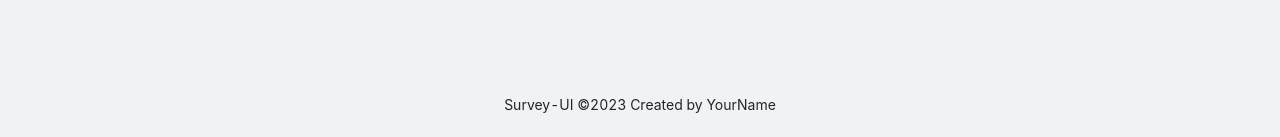
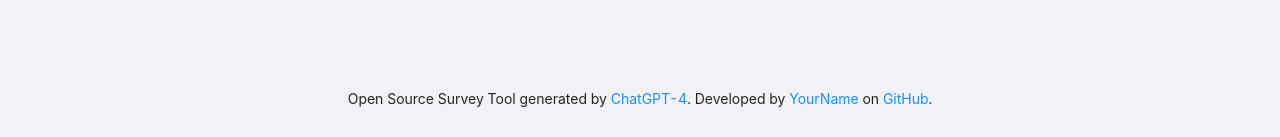
Before and after one commit to lancerzhang/survey-ui, a React (Create React App) app: page /participant/replies in a window 1280 px wide. Shown: the part 660-797 px from the top of the page. Built offline with nearby package versions, Linux system fonts and the light colour scheme; no server answers.

Commit message:
updated footer

```diff
--- /dev/null
+++ b/src/components/Footer.jsx
@@ -0,0 +1,25 @@
+import React from "react";
+
+const Footer = () => {
+    return (
+        <footer style={{ textAlign: "center", padding: "1rem", backgroundColor: "#f0f2f5" }}>
+            <p>
+                Open Source Survey Tool generated by{" "}
+                <a href="https://openai.com/product/gpt-4" target="_blank" rel="noopener noreferrer">
+                    ChatGPT-4
+                </a>
+                . Developed by{" "}
+                <a href="https://github.com/lancerzhang/survey-ui" target="_blank" rel="noopener noreferrer">
+                    YourName
+                </a>{" "}
+                on{" "}
+                <a href="https://github.com/lancerzhang/survey-ui" target="_blank" rel="noopener noreferrer">
+                    GitHub
+                </a>
+                .
+            </p>
+        </footer>
+    );
+};
+
+export default Footer;
--- a/src/components/LayoutWrapper.jsx
+++ b/src/components/LayoutWrapper.jsx
@@ -1,11 +1,12 @@
+import { MenuOutlined, UserOutlined } from '@ant-design/icons';
+import { Avatar, Button, Col, Dropdown, Layout, Menu, Row, Space } from 'antd';
 import React, { useMemo } from 'react';
-import { Layout, Menu, Dropdown, Avatar, Space, Row, Col, Button } from 'antd';
 import { useHistory, useLocation } from 'react-router-dom';
-import { UserOutlined, MenuOutlined } from '@ant-design/icons';
+import useMediaQuery from '../hooks/useMediaQuery';
+import Footer from './Footer';
 import styles from './LayoutWrapper.module.css';
-import useMediaQuery from '../hooks/useMediaQuery';
 
-const { Header, Content, Footer } = Layout;
+const { Header, Content } = Layout;
 
 
 const LayoutWrapper = ({ children }) => {
@@ -77,7 +78,7 @@ const LayoutWrapper = ({ children }) => {
       <Content style={{ padding: '0 50px' }}>
         <div className={styles['site-layout-content']}>{children}</div>
       </Content>
-      <Footer style={{ textAlign: 'center' }}>Survey-UI ©2023 Created by YourName</Footer>
+      <Footer />
     </Layout>
   );
 };
```
Also changed, not shown: 1 other file (tests, documents, lock files or other folders).
